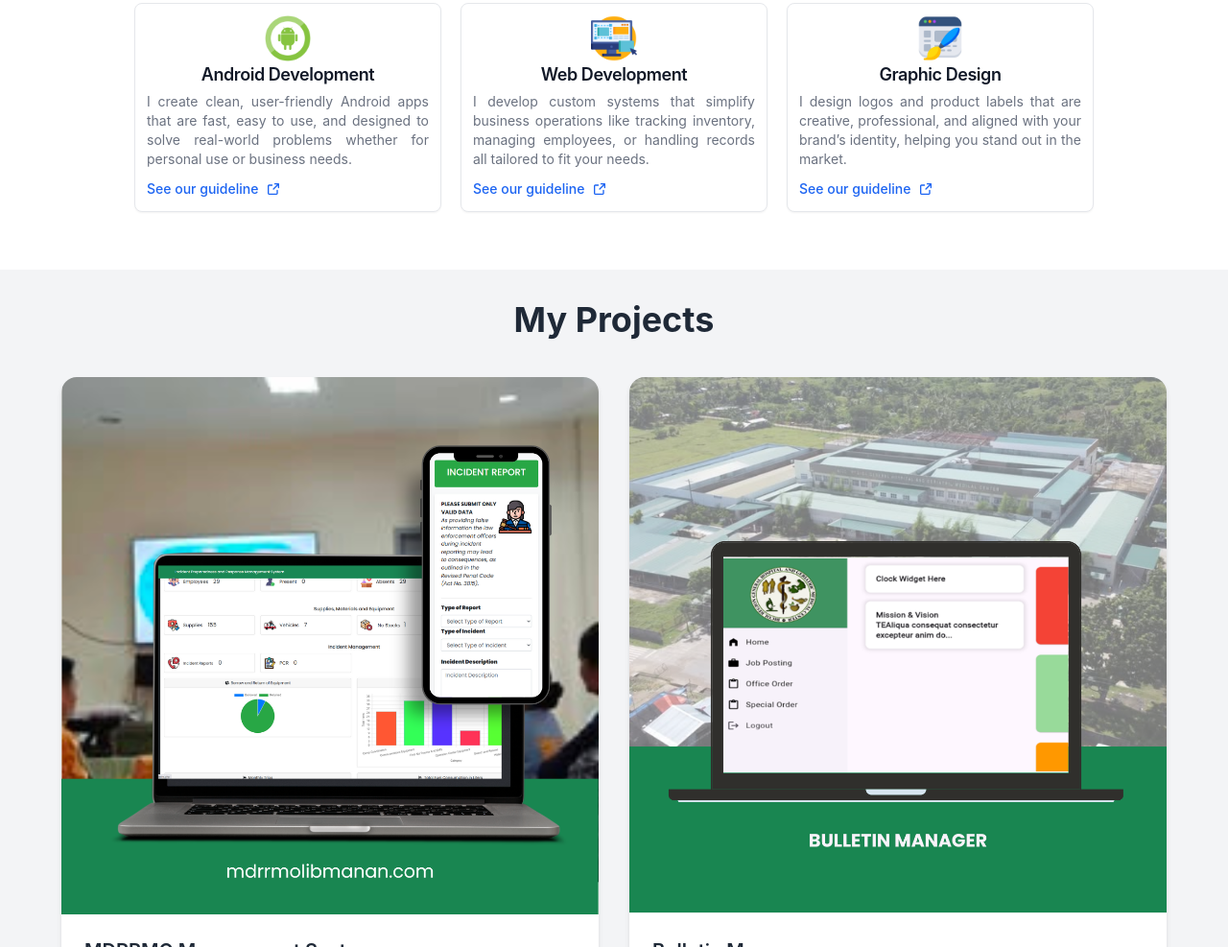
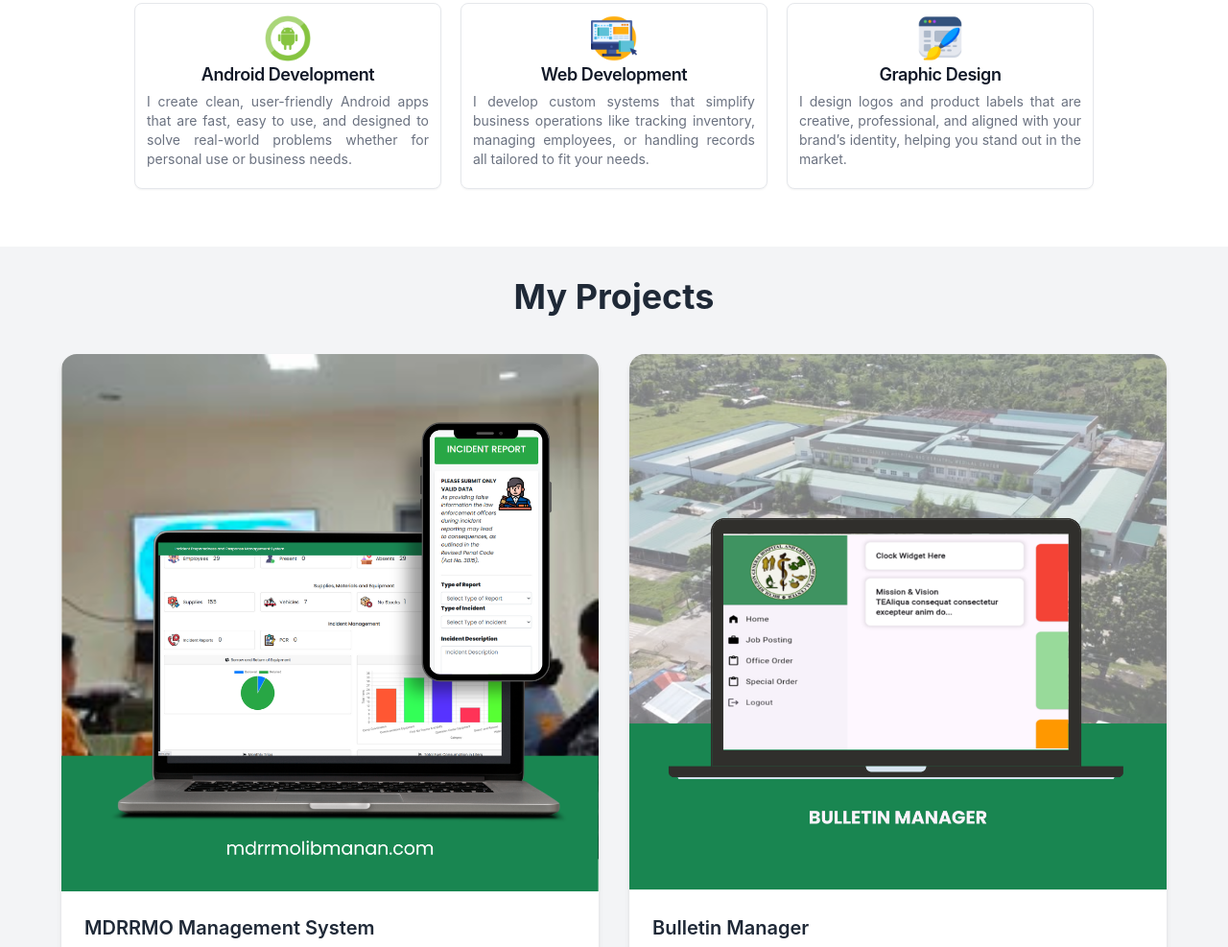
Before and after one commit to Josue1720/Portfolio, a plain HTML site: page index.html in a window 1280 px wide. Shown: the part 1481-2468 px from the top of the page at 96% size. Drawn offline with nearby package versions, Linux system fonts and the light colour scheme.

Commit message:
remove unecessay links

```diff
--- a/index.html
+++ b/index.html
@@ -217,14 +217,7 @@
           </a>
           <p class="mb-2 text-sm text-gray-500 dark:text-gray-400 text-justify">I create clean, user-friendly Android apps that are
             fast, easy to use, and designed to solve real-world problems whether for personal use or business needs.</p>
-          <a href="#" class="inline-flex font-medium items-center text-blue-600 hover:underline text-sm">
-            See our guideline
-            <svg class="w-3 h-3 ms-2.5 rtl:rotate-[270deg]" aria-hidden="true" xmlns="http://www.w3.org/2000/svg"
-              fill="none" viewBox="0 0 18 18">
-              <path stroke="currentColor" stroke-linecap="round" stroke-linejoin="round" stroke-width="2"
-                d="M15 11v4.833A1.166 1.166 0 0 1 13.833 17H2.167A1.167 1.167 0 0 1 1 15.833V4.167A1.166 1.166 0 0 1 2.167 3h4.618m4.447-2H17v5.768M9.111 8.889l7.778-7.778" />
-            </svg>
-          </a>
+
         </div>
         <div
           class="max-w-xs p-3 bg-white border border-gray-200 rounded-lg shadow-sm dark:bg-gray-800 dark:border-gray-700  transform transition-transform duration-300 hover:scale-105">
@@ -236,14 +229,7 @@
           <p class="mb-2 text-sm text-gray-500 dark:text-gray-400 text-justify">I develop custom systems that simplify business
             operations like tracking inventory, managing employees, or handling records all tailored to fit your needs.
           </p>
-          <a href="#" class="inline-flex font-medium items-center text-blue-600 hover:underline text-sm">
-            See our guideline
-            <svg class="w-3 h-3 ms-2.5 rtl:rotate-[270deg]" aria-hidden="true" xmlns="http://www.w3.org/2000/svg"
-              fill="none" viewBox="0 0 18 18">
-              <path stroke="currentColor" stroke-linecap="round" stroke-linejoin="round" stroke-width="2"
-                d="M15 11v4.833A1.166 1.166 0 0 1 13.833 17H2.167A1.167 1.167 0 0 1 1 15.833V4.167A1.166 1.166 0 0 1 2.167 3h4.618m4.447-2H17v5.768M9.111 8.889l7.778-7.778" />
-            </svg>
-          </a>
+
         </div>
         <div
           class="max-w-xs p-3 bg-white border border-gray-200 rounded-lg shadow-sm dark:bg-gray-800 dark:border-gray-700   transform transition-transform duration-300 hover:scale-105">
@@ -254,14 +240,7 @@
           </a>
           <p class="mb-2 text-sm text-gray-500 dark:text-gray-400 text-justify">I design logos and product labels that are creative,
             professional, and aligned with your brand’s identity, helping you stand out in the market.</p>
-          <a href="#" class="inline-flex font-medium items-center text-blue-600 hover:underline text-sm">
-            See our guideline
-            <svg class="w-3 h-3 ms-2.5 rtl:rotate-[270deg]" aria-hidden="true" xmlns="http://www.w3.org/2000/svg"
-              fill="none" viewBox="0 0 18 18">
-              <path stroke="currentColor" stroke-linecap="round" stroke-linejoin="round" stroke-width="2"
-                d="M15 11v4.833A1.166 1.166 0 0 1 13.833 17H2.167A1.167 1.167 0 0 1 1 15.833V4.167A1.166 1.166 0 0 1 2.167 3h4.618m4.447-2H17v5.768M9.111 8.889l7.778-7.778" />
-            </svg>
-          </a>
+
         </div>
       </div>
     </div>
```
